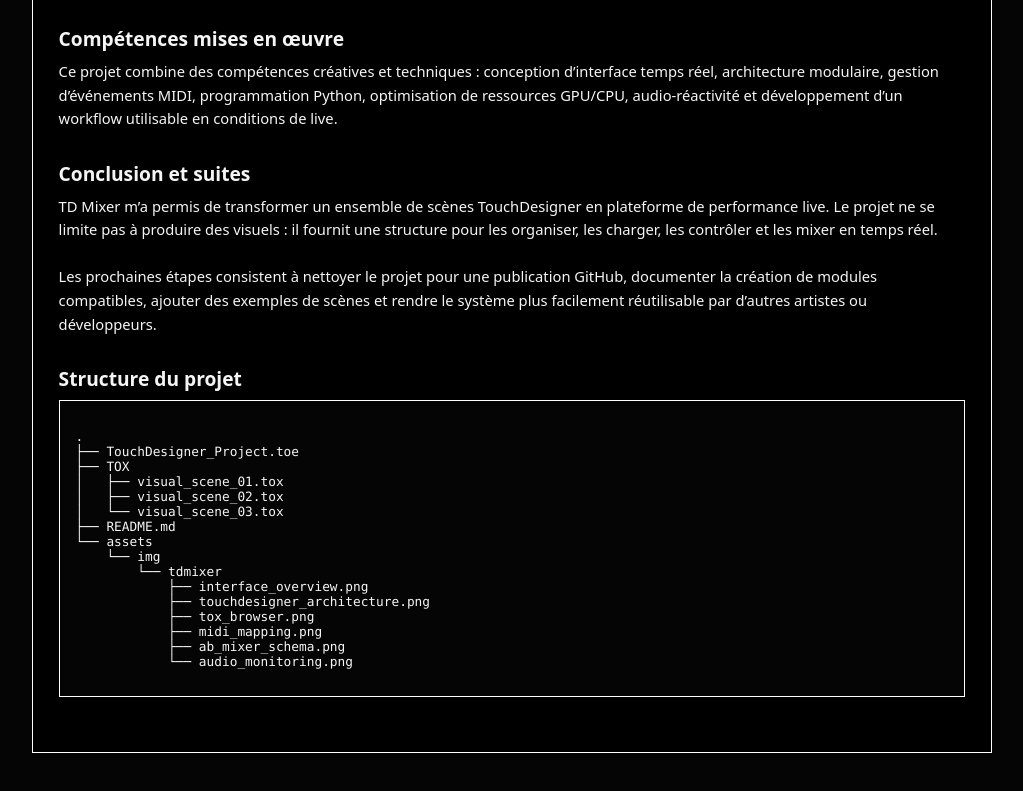
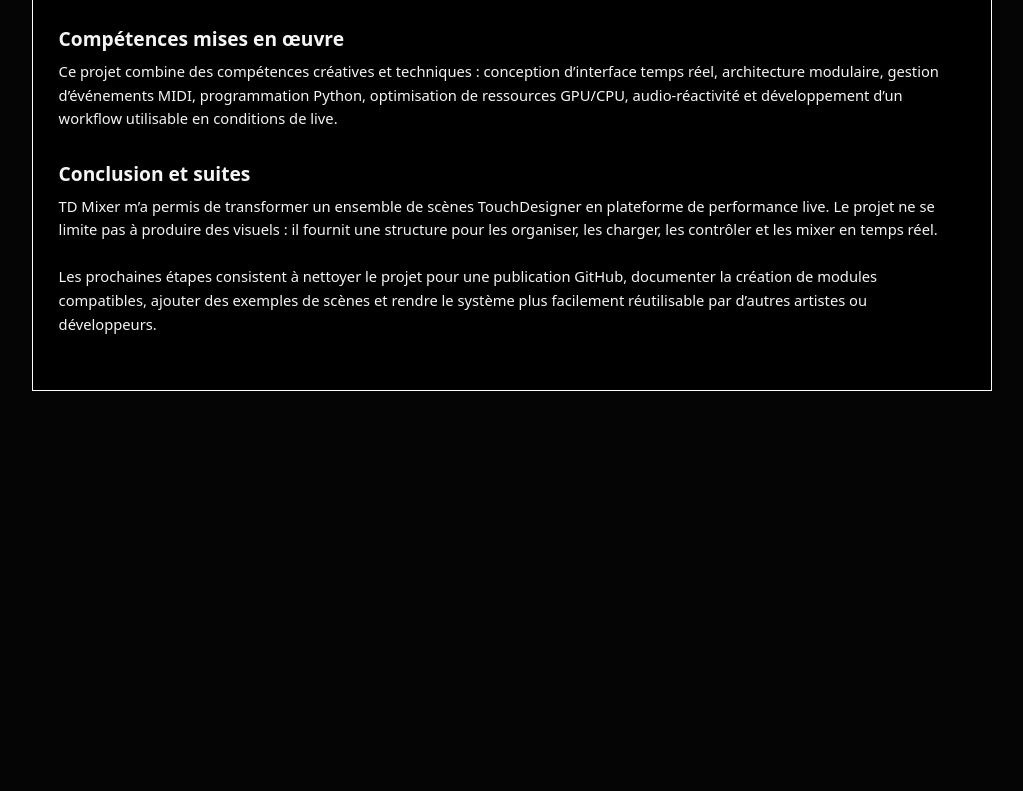
Before and after one commit to Ryalenn/portfolio-website, a plain HTML site: page pages/tdmixer.html in a window 1280 px wide. Shown: the part 3219-4010 px from the top of the page, without its empty margins (128-1151 px from the left). After the commit the page ends 3658 px from the top, so only its background shows below. Drawn offline with Linux system fonts and the light colour scheme.

Commit message:
Update tdmixer.html

```diff
--- a/pages/tdmixer.html
+++ b/pages/tdmixer.html
@@ -297,27 +297,7 @@
           <p data-i18n="article.tdmixer.conclusion.text"></p>
         </section>
 
-        <section>
-          <h2 data-i18n="article.tdmixer.structure.title"></h2>
-          <div class="repo-structure">
-.
-├── TouchDesigner_Project.toe
-├── TOX
-│   ├── visual_scene_01.tox
-│   ├── visual_scene_02.tox
-│   └── visual_scene_03.tox
-├── README.md
-└── assets
-    └── img
-        └── tdmixer
-            ├── interface_overview.png
-            ├── touchdesigner_architecture.png
-            ├── tox_browser.png
-            ├── midi_mapping.png
-            ├── ab_mixer_schema.png
-            └── audio_monitoring.png
-          </div>
-        </section>
+
       </article>
 
     </div>
```
